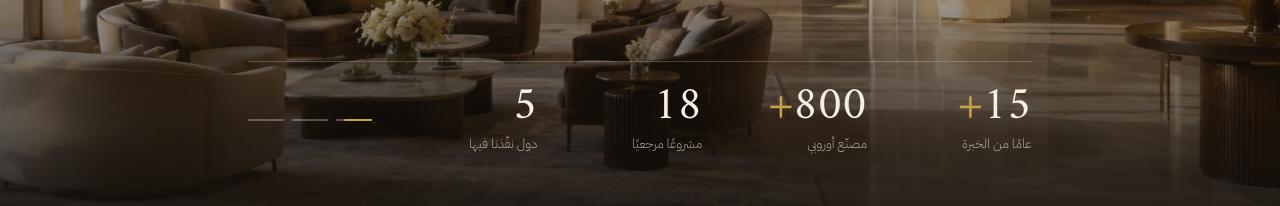
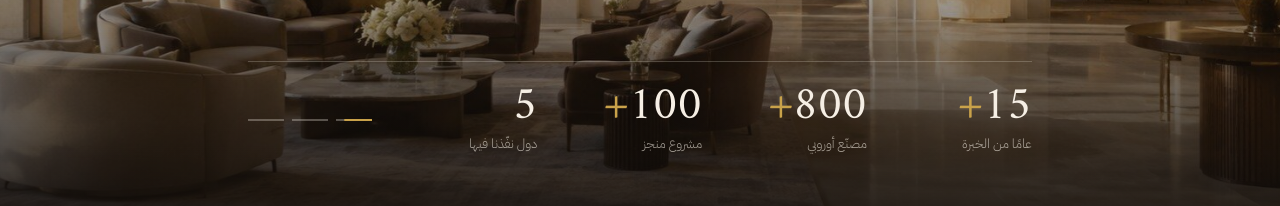
Before and after one commit to Emirprojects/emirprojects-website, a plain HTML site: page ar/index.html in a window 1280 px wide. Shown: the part 571-777 px from the top of the page. Drawn offline with Linux system fonts and the light colour scheme.

Commit message:
Update project statistics in index.html

```diff
--- a/ar/index.html
+++ b/ar/index.html
@@ -529,7 +529,7 @@ dialog.lb figcaption span,.lb-ctrl button{font-size:13px}
     <div class="hero-bar">
       <div class="hb"><b><span data-count="15">15</span><em>+</em></b><span>عامًا من الخبرة</span></div>
       <div class="hb"><b><span data-count="800">800</span><em>+</em></b><span>مصنّع أوروبي</span></div>
-      <div class="hb"><b><span data-count="18">18</span></b><span>مشروعًا مرجعيًا</span></div>
+      <div class="hb"><b><span data-count="100">100</span><em>+</em></b><span>مشروع منجز</span></div>
       <div class="hb"><b><span data-count="5">5</span></b><span>دول نفّذنا فيها</span></div>
       <div class="dots" id="dots" role="tablist" aria-label="صور الواجهة"><button class="on" aria-label="الصورة 1"></button><button aria-label="الصورة 2"></button><button aria-label="الصورة 3"></button></div>
     </div>
```
